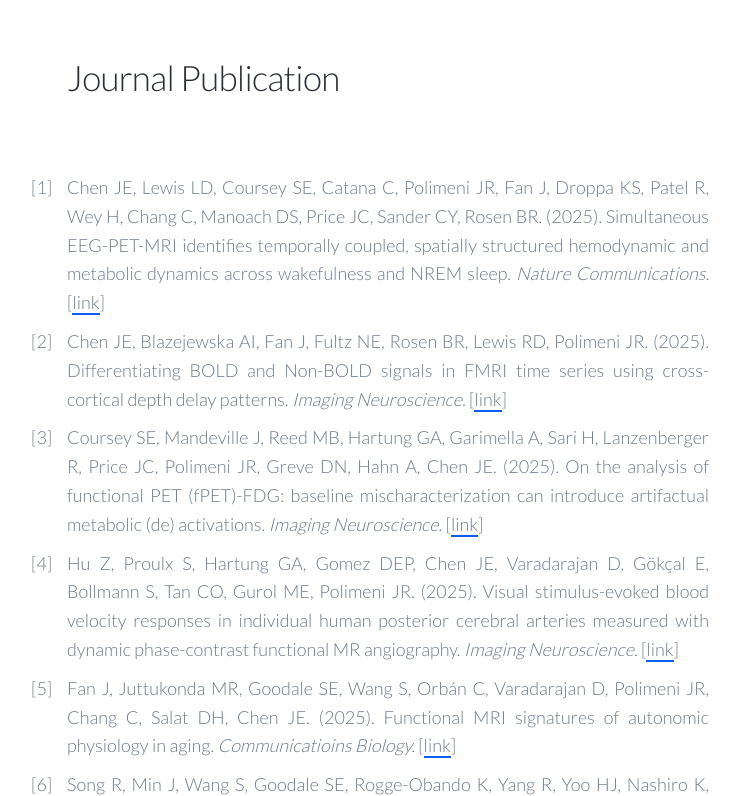
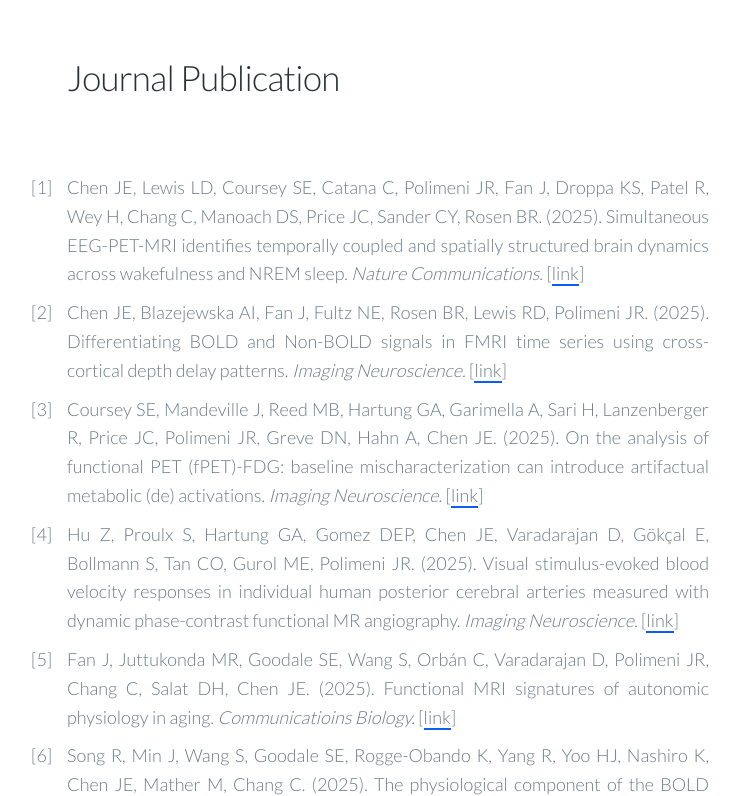
Before and after one commit to CANDYlaboratory/candylab.github.io, a Jekyll site: the page built from _pages/publication.md, in a window 1280 px wide and 900 px high, cut to the strip 104-900 px from the top of the window. Shown: the whole strip, without its empty margins (444-1184 px from the left). Built offline with Jekyll 4.4.1, drawn with Linux system fonts in a browser that asks for light colours; nearby versions of some CDN libraries.

Commit message:
Update publication.md

```diff
--- a/_pages/publication.md
+++ b/_pages/publication.md
@@ -13,7 +13,7 @@
     </span>
     <span class="year">
         (2025).</span>
-    <span class="title">Simultaneous EEG-PET-MRI identifies temporally coupled, spatially structured hemodynamic and metabolic dynamics across wakefulness and NREM sleep.</span>
+    <span class="title">Simultaneous EEG-PET-MRI identifies temporally coupled and spatially structured brain dynamics across wakefulness and NREM sleep.</span>
     <span class="periodical">
       <em>Nature Communications.</em>
     </span>
```
